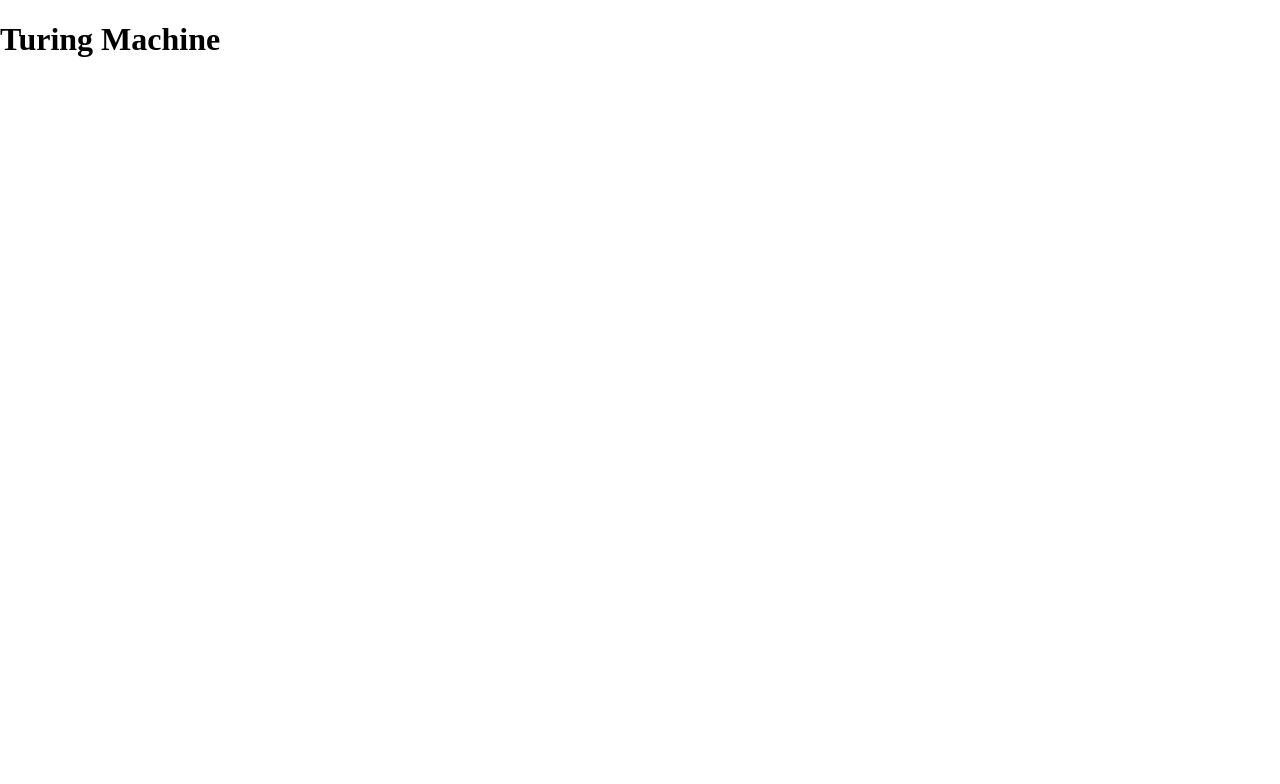
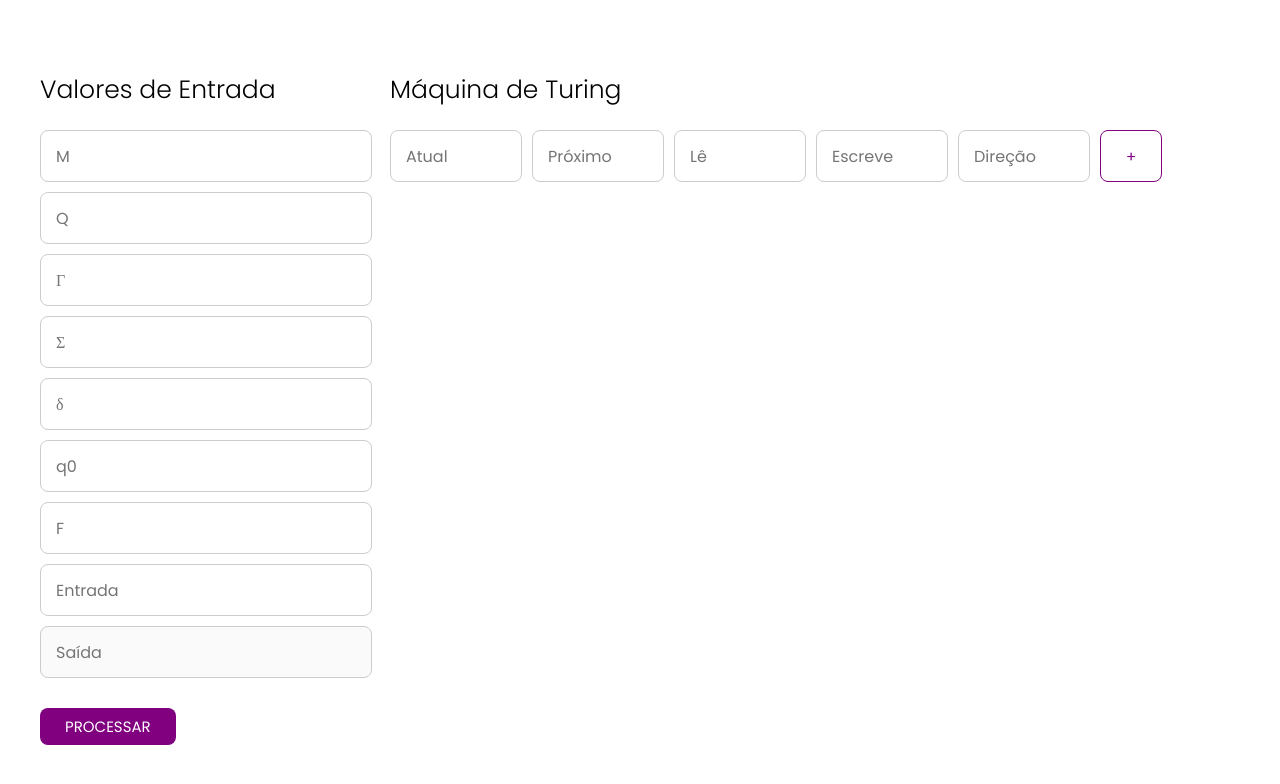
Before and after one commit to vineboneto/turing-machine, a React (Create React App) app: page / in a window 1280 px wide. Shown: the top 784 px of the page. Built offline with nearby package versions, Linux system fonts and the light colour scheme.

Commit message:
feat: create initial layout

```diff
--- a/package.json
+++ b/package.json
@@ -6,7 +6,8 @@
     "normalize.css": "^8.0.1",
     "react": "^17.0.2",
     "react-dom": "^17.0.2",
-    "react-scripts": "4.0.3"
+    "react-scripts": "4.0.3",
+    "styled-components": "^5.3.3"
   },
   "devDependencies": {
     "@testing-library/jest-dom": "^5.11.4",
@@ -16,6 +17,7 @@
     "@types/node": "^12.0.0",
     "@types/react": "^17.0.0",
     "@types/react-dom": "^17.0.0",
+    "@types/styled-components": "^5.1.16",
     "typescript": "^4.1.2"
   },
   "scripts": {
--- a/public/index.html
+++ b/public/index.html
@@ -5,39 +5,19 @@
     <link rel="icon" href="%PUBLIC_URL%/favicon.ico" />
     <meta name="viewport" content="width=device-width, initial-scale=1" />
     <meta name="theme-color" content="#000000" />
-    <meta
-      name="description"
-      content="Web site created using create-react-app"
+    <link rel="preconnect" href="https://fonts.googleapis.com" />
+    <link rel="preconnect" href="https://fonts.gstatic.com" crossorigin />
+    <link
+      href="https://fonts.googleapis.com/css2?family=Poppins:ital,wght@0,100;0,200;0,300;0,400;0,500;0,600;0,700;0,800;0,900;1,100;1,200;1,300;1,400;1,500;1,600;1,700;1,800;1,900&display=swap"
+      rel="stylesheet"
     />
+    <meta name="description" content="Web site created using create-react-app" />
     <link rel="apple-touch-icon" href="%PUBLIC_URL%/logo192.png" />
-    <!--
-      manifest.json provides metadata used when your web app is installed on a
-      user's mobile device or desktop. See https://developers.google.com/web/fundamentals/web-app-manifest/
-    -->
     <link rel="manifest" href="%PUBLIC_URL%/manifest.json" />
-    <!--
-      Notice the use of %PUBLIC_URL% in the tags above.
-      It will be replaced with the URL of the `public` folder during the build.
-      Only files inside the `public` folder can be referenced from the HTML.
-
-      Unlike "/favicon.ico" or "favicon.ico", "%PUBLIC_URL%/favicon.ico" will
-      work correctly both with client-side routing and a non-root public URL.
-      Learn how to configure a non-root public URL by running `npm run build`.
-    -->
     <title>React App</title>
   </head>
   <body>
     <noscript>You need to enable JavaScript to run this app.</noscript>
     <div id="root"></div>
-    <!--
-      This HTML file is a template.
-      If you open it directly in the browser, you will see an empty page.
-
-      You can add webfonts, meta tags, or analytics to this file.
-      The build step will place the bundled scripts into the <body> tag.
-
-      To begin the development, run `npm start` or `yarn start`.
-      To create a production bundle, use `npm run build` or `yarn build`.
-    -->
   </body>
 </html>
--- a/src/_app.tsx
+++ b/src/_app.tsx
@@ -1,7 +1,137 @@
+import { useState, ChangeEvent, FormEvent } from 'react'
+import { Wrapper, GlobalStyle } from './styles'
+
 export default function App() {
+  const [state, setState] = useState({
+    m: '',
+    q: '',
+  })
+
+  const handleSubmit = (e: FormEvent) => {
+    e.preventDefault()
+  }
+
+  const textChange = (e: ChangeEvent<HTMLInputElement>) => {
+    setState((old) => ({
+      ...old,
+      [e.target.name]: e.target.value,
+    }))
+  }
+
   return (
-    <div>
-      <h1>Turing Machine</h1>
-    </div>
+    <Wrapper>
+      <GlobalStyle />
+      <form onSubmit={handleSubmit}>
+        <div className="main-form">
+          <div className="left-form">
+            <h2 className="title">Valores de Entrada</h2>
+            <input type="text" placeholder="M" name="m" title="M" value={state.m} onChange={textChange} />
+            <input
+              type="text"
+              placeholder="Q"
+              name="q"
+              title="Conjunto de estados internos"
+              value={state.q}
+              onChange={textChange}
+            />
+            <input
+              type="text"
+              placeholder="Γ"
+              name="entrada"
+              title="Alfabeto de entrada"
+              value={state.q}
+              onChange={textChange}
+            />
+            <input
+              type="text"
+              placeholder="Σ"
+              name="fita"
+              title="Alfabeto da fita"
+              value={state.q}
+              onChange={textChange}
+            />
+            <input
+              type="text"
+              placeholder="δ"
+              name="delta"
+              title="Função de Transição"
+              value={state.q}
+              onChange={textChange}
+            />
+            <input
+              type="text"
+              placeholder="q0"
+              name="q0"
+              title="Estado inicial"
+              value={state.q}
+              onChange={textChange}
+            />
+            <input
+              type="text"
+              placeholder="F"
+              name="F"
+              title="Conjunto de estados finais"
+              value={state.q}
+              onChange={textChange}
+            />
+            <input
+              type="text"
+              placeholder="Entrada"
+              name="entrada"
+              title="Entrada"
+              value={state.q}
+              onChange={textChange}
+            />
+            <input
+              type="text"
+              placeholder="Saída"
+              name="saida"
+              title="Saída"
+              value={state.q}
+              onChange={textChange}
+              disabled
+            />
+            <button type="submit">Processar</button>
+          </div>
+          <div className="right-form">
+            <h2 className="title">Máquina de Turing</h2>
+            <input
+              type="text"
+              placeholder="Atual"
+              name="atualEstado"
+              title="Atual Estado"
+              value={state.q}
+              onChange={textChange}
+            />
+            <input
+              type="text"
+              placeholder="Próximo"
+              name="proximoEstado"
+              title="Próximo estado"
+              value={state.q}
+              onChange={textChange}
+            />
+            <input type="text" placeholder="Lê" name="ler" title="Lê" value={state.q} onChange={textChange} />
+            <input
+              type="text"
+              placeholder="Escreve"
+              name="escreve"
+              title="Escreve"
+              value={state.q}
+              onChange={textChange}
+            />
+            <input
+              type="text"
+              placeholder="Direção"
+              name="direction"
+              title="Direção"
+              value={state.q}
+              onChange={textChange}
+            />
+            <button>+</button>
+          </div>
+        </div>
+      </form>
+    </Wrapper>
   )
 }
--- /dev/null
+++ b/src/styles.ts
@@ -0,0 +1,95 @@
+import styled, { createGlobalStyle } from 'styled-components'
+
+export const GlobalStyle = createGlobalStyle`
+  * {
+    font-family: Poppins;
+  }
+`
+
+export const Wrapper = styled.div`
+  height: 100vh;
+  width: 100vw;
+
+  display: flex;
+  justify-content: center;
+  align-items: center;
+  flex-direction: column;
+
+  .title {
+    font-size: 25px;
+    user-select: none;
+    font-weight: 300;
+  }
+
+  form {
+    width: 1200px;
+
+    .main-form {
+      display: flex;
+      justify-content: space-between;
+    }
+
+    .left-form {
+      width: 300px;
+    }
+
+    .right-form {
+      width: 850px;
+
+      input {
+        width: 100px;
+        margin-right: 10px;
+      }
+
+      label {
+        flex-wrap: wrap;
+        width: 5px;
+      }
+
+      button {
+        color: purple;
+        margin-top: 0;
+        background-color: #fff;
+        border: 1px purple solid;
+        height: 52px;
+      }
+
+      button:hover {
+        background-color: #fff;
+      }
+    }
+
+    input {
+      padding: 10px 15px;
+      height: 30px;
+      width: 100%;
+      border-radius: 8px;
+      border: 1px solid #ccc;
+      margin: 5px 0;
+    }
+
+    label {
+      font-weight: bold;
+      padding: 5px 5px 20px 5px;
+    }
+
+    button {
+      margin-top: 25px;
+      background-color: purple;
+      color: #fff;
+      border-radius: 8px;
+      padding: 10px 25px;
+      text-transform: uppercase;
+      font-size: 15px;
+      outline: none;
+      border: none;
+      cursor: pointer;
+      font-weight: 400;
+      word-spacing: 30px;
+    }
+
+    button:hover {
+      background-color: #330033;
+    }
+  }
+`
```
Also changed, not shown: 1 other file (tests, documents, lock files or other folders).
